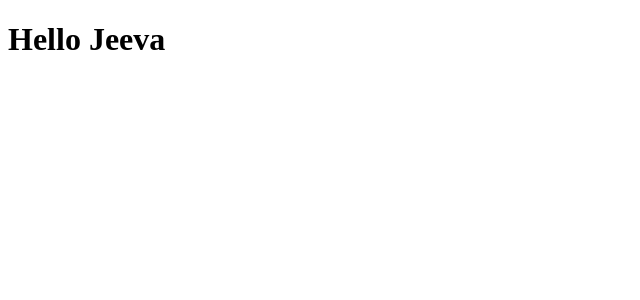
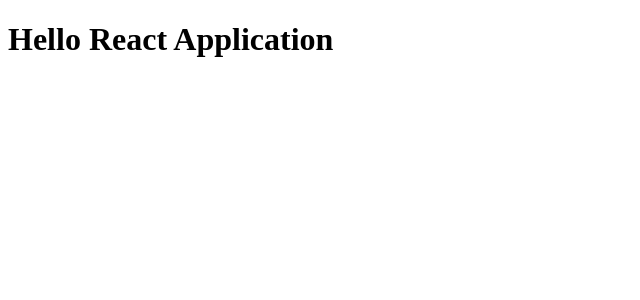
Before and after one commit to JeevaGovindarajan/React-Config-App, a React app: page / in a window 1280 px wide. Shown: the top 300 px of the page, without its empty margins (0-640 px from the left). Built offline with nearby package versions, Linux system fonts and the light colour scheme.

Commit message:
added App Component

```diff
--- /dev/null
+++ b/src/Components/App/App.css
@@ -0,0 +1,5 @@
+App {
+    width: fit-content;
+    margin: 0 auto;
+    background-color: aquamarine;
+}
--- /dev/null
+++ b/src/Components/App/App.js
@@ -0,0 +1,6 @@
+import React from 'react';
+import './App.css';
+
+const App = () => <h1>Hello React Application</h1>
+
+export default App;
--- a/src/index.js
+++ b/src/index.js
@@ -1,6 +1,6 @@
 import React from 'react';
 import { render } from 'react-dom';
+import App from './Components/App/App';
+import './Components/App/App.css';
 
-const app = <h1>Hello Jeeva</h1>
-
-render(app, document.getElementById('app'));
+render(<App />, document.getElementById('app'));
```
